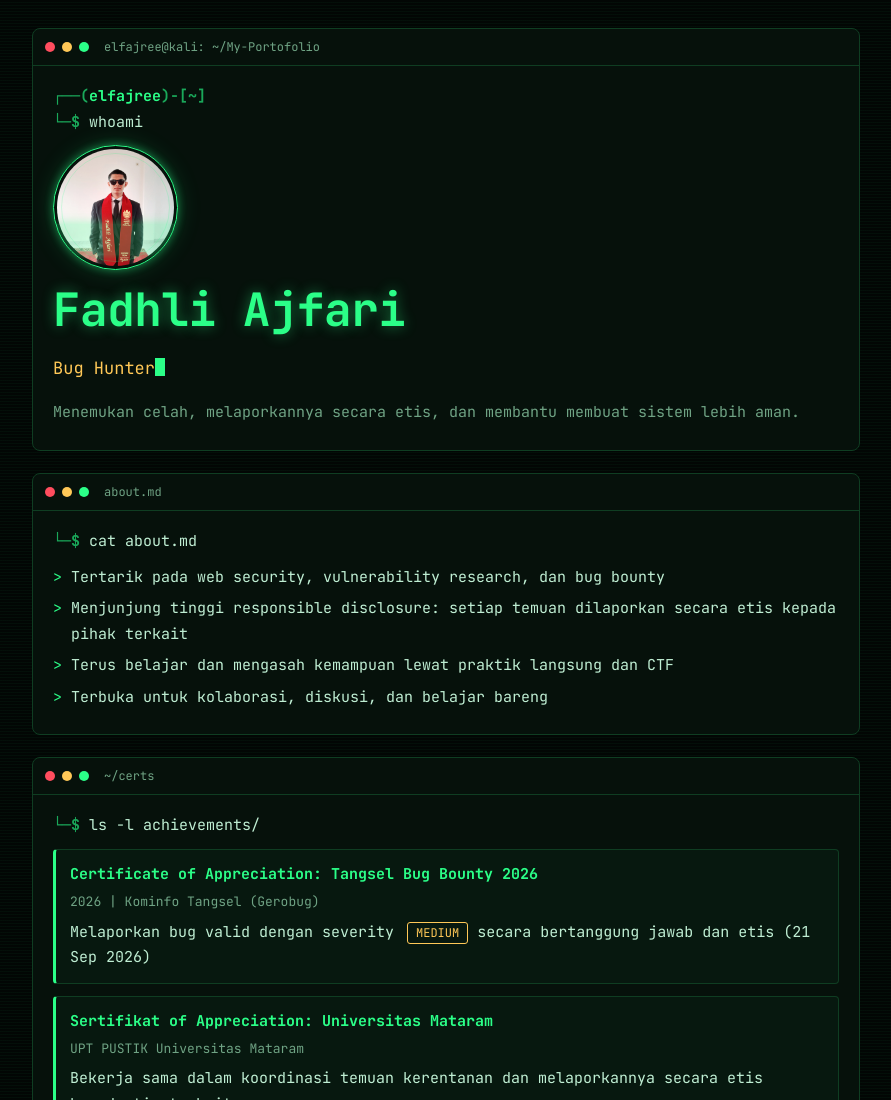
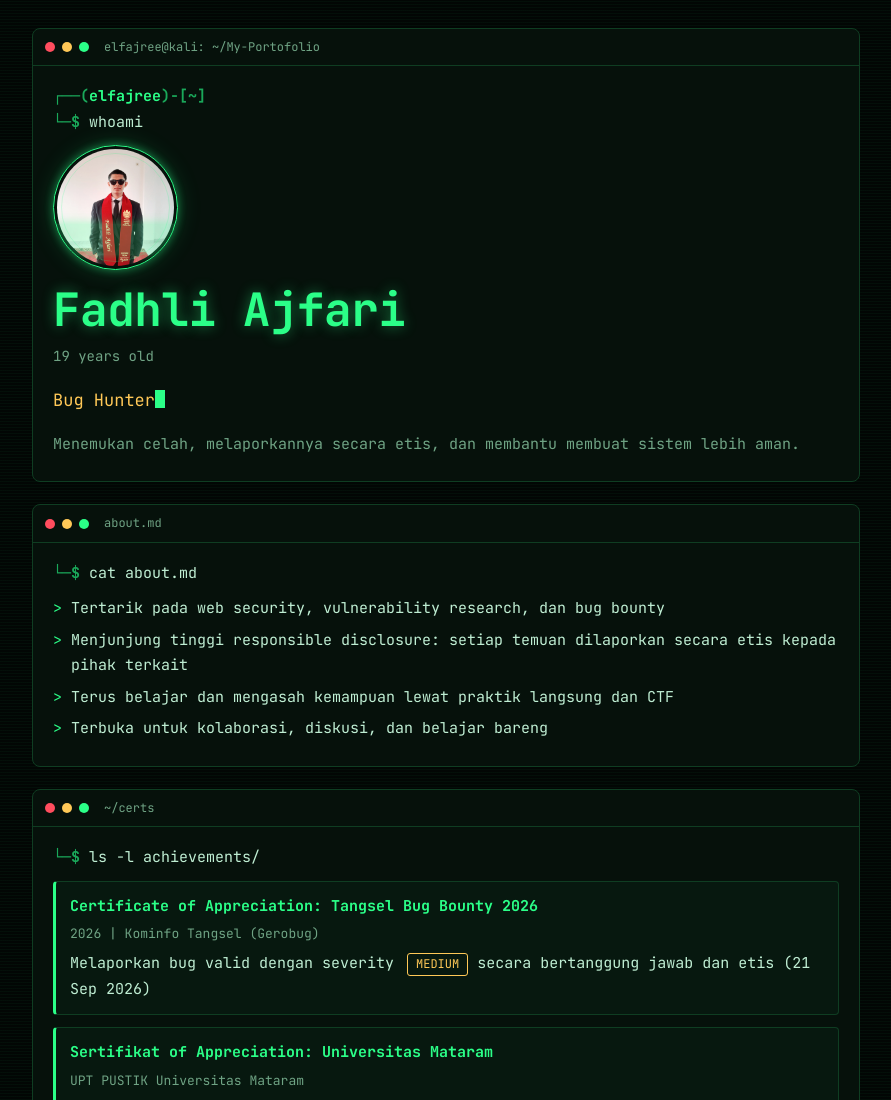
Before and after one commit to Elfajree07/My-Portofolio, a plain HTML site: page index.html in a window 1280 px wide. Shown: the top 1100 px of the page, without its empty margins (194-1085 px from the left). Drawn offline with Linux system fonts and the light colour scheme.

Commit message:
update-my-portofolio

```diff
--- a/index.html
+++ b/index.html
@@ -113,6 +113,12 @@ ul.l li:before{content:"> ";color:var(--g)}
         height:105px;
     }
 }
+
+.age{
+    color:var(--mu);
+    font-size:14px;
+    margin:0 0 4px;
+}
 </style>
 </head>
 <body>
@@ -129,6 +135,7 @@ ul.l li:before{content:"> ";color:var(--g)}
 </div>
 
 <h1>Fadhli Ajfari</h1>
+<p class="age">19 years old</p>
 <p class="role"><span id="typed"></span><span class="cur" aria-hidden="true"></span></p>
 <p class="out mu">Menemukan celah, melaporkannya secara etis, dan membantu membuat sistem lebih aman.</p>
 </div>
```
Also changed, not shown: 1 other file.
